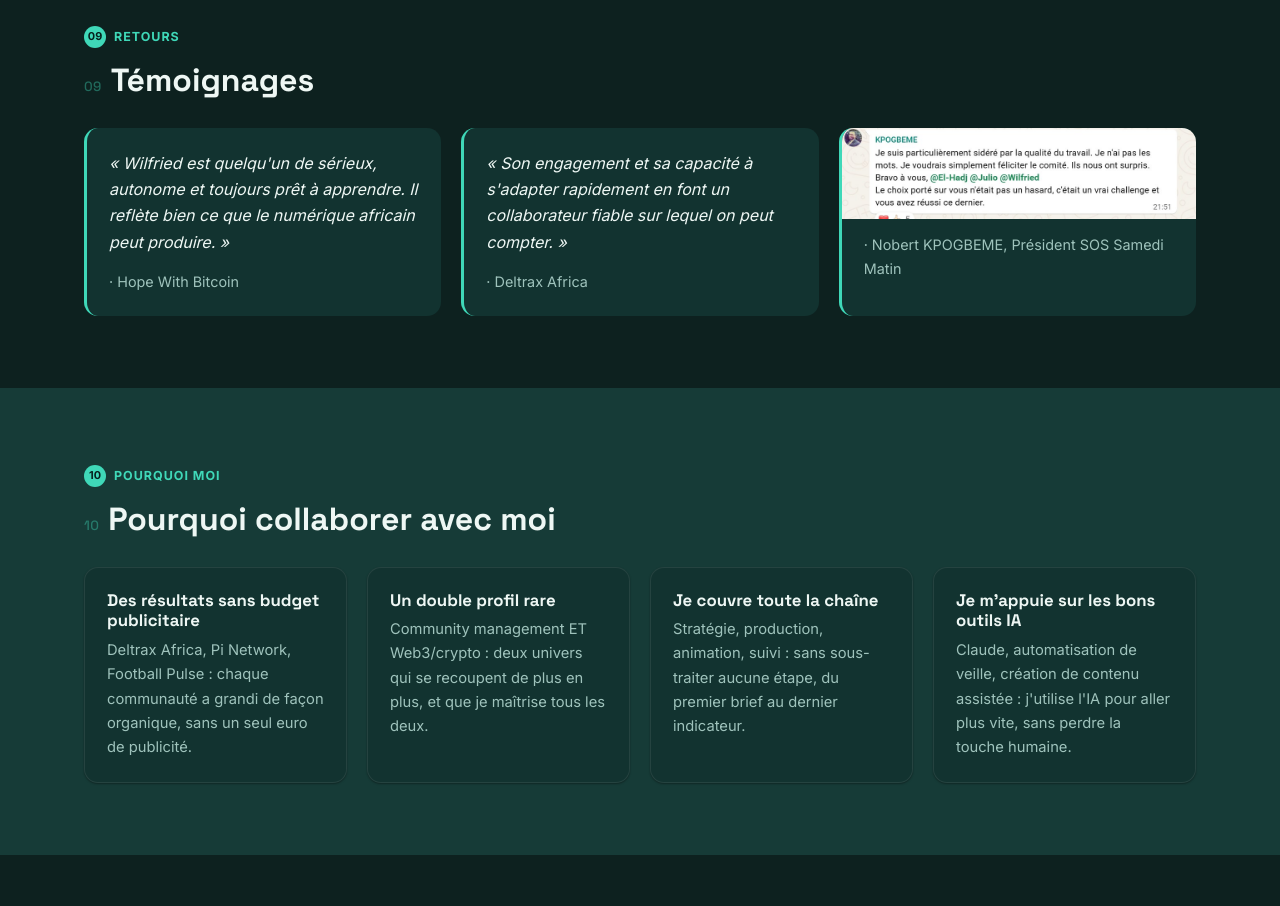
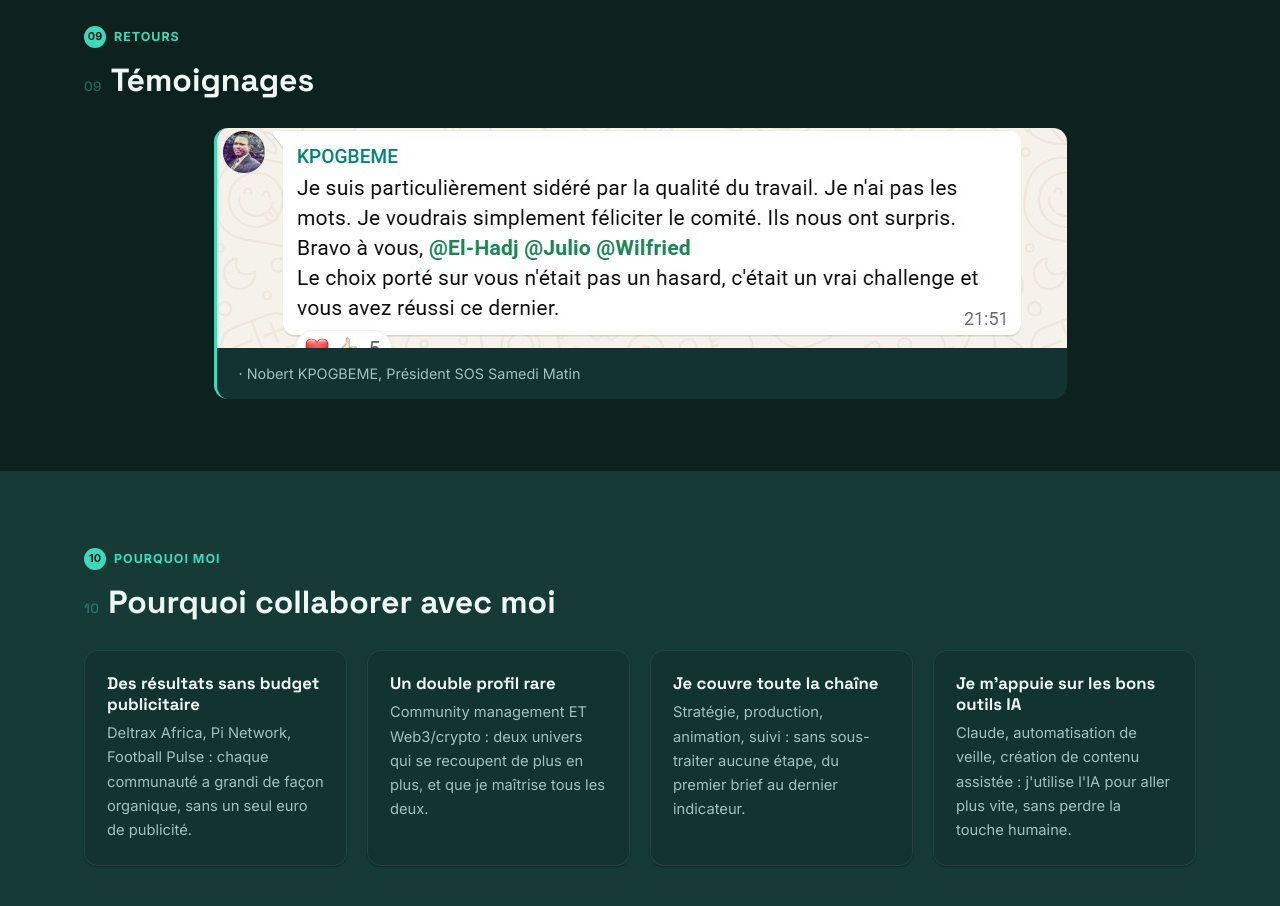
Before and after one commit to gnonlonfounwilfried9-dotcom/portfolio, a plain HTML site: page index.html in a window 1280 px wide. Shown: the part 8980-9886 px from the top of the page. Drawn offline with Linux system fonts and the light colour scheme.

Commit message:
Keep only the Kpogbème testimonial
Remove the Hope With Bitcoin and Deltrax Africa quotes, leaving the
screenshot-backed testimonial on its own. Cap the proof card at the
screenshot's native width so the single remaining card no longer
stretches across the grid and upscales the image.

Co-Authored-By: Claude Opus 4.8 <noreply@anthropic.com>

```diff
--- a/index.html
+++ b/index.html
@@ -801,14 +801,6 @@
       <p class="eyebrow"><span class="eyebrow-index">09</span>Retours</p>
       <h2>Témoignages</h2>
       <div class="testimonial-grid">
-        <blockquote class="testimonial">
-          <p>« Wilfried est quelqu'un de sérieux, autonome et toujours prêt à apprendre. Il reflète bien ce que le numérique africain peut produire. »</p>
-          <cite>· Hope With Bitcoin</cite>
-        </blockquote>
-        <blockquote class="testimonial">
-          <p>« Son engagement et sa capacité à s'adapter rapidement en font un collaborateur fiable sur lequel on peut compter. »</p>
-          <cite>· Deltrax Africa</cite>
-        </blockquote>
         <blockquote class="testimonial testimonial-proof">
           <img class="testimonial-img" src="assets/img/testimonials/kpogbeme.jpg" alt="Message WhatsApp de Nobert Kpogbème félicitant le comité pour la qualité du travail">
           <cite>· Nobert KPOGBEME, Président SOS Samedi Matin</cite>
--- a/style.css
+++ b/style.css
@@ -1296,6 +1296,9 @@ h1 em {
 .testimonial-proof {
   padding: 0;
   overflow: hidden;
+  /* Ne pas dépasser la largeur native de la capture (850 px), sinon elle est agrandie et devient floue. */
+  max-width: 860px;
+  margin-inline: auto;
 }
 
 .testimonial-img {
```
